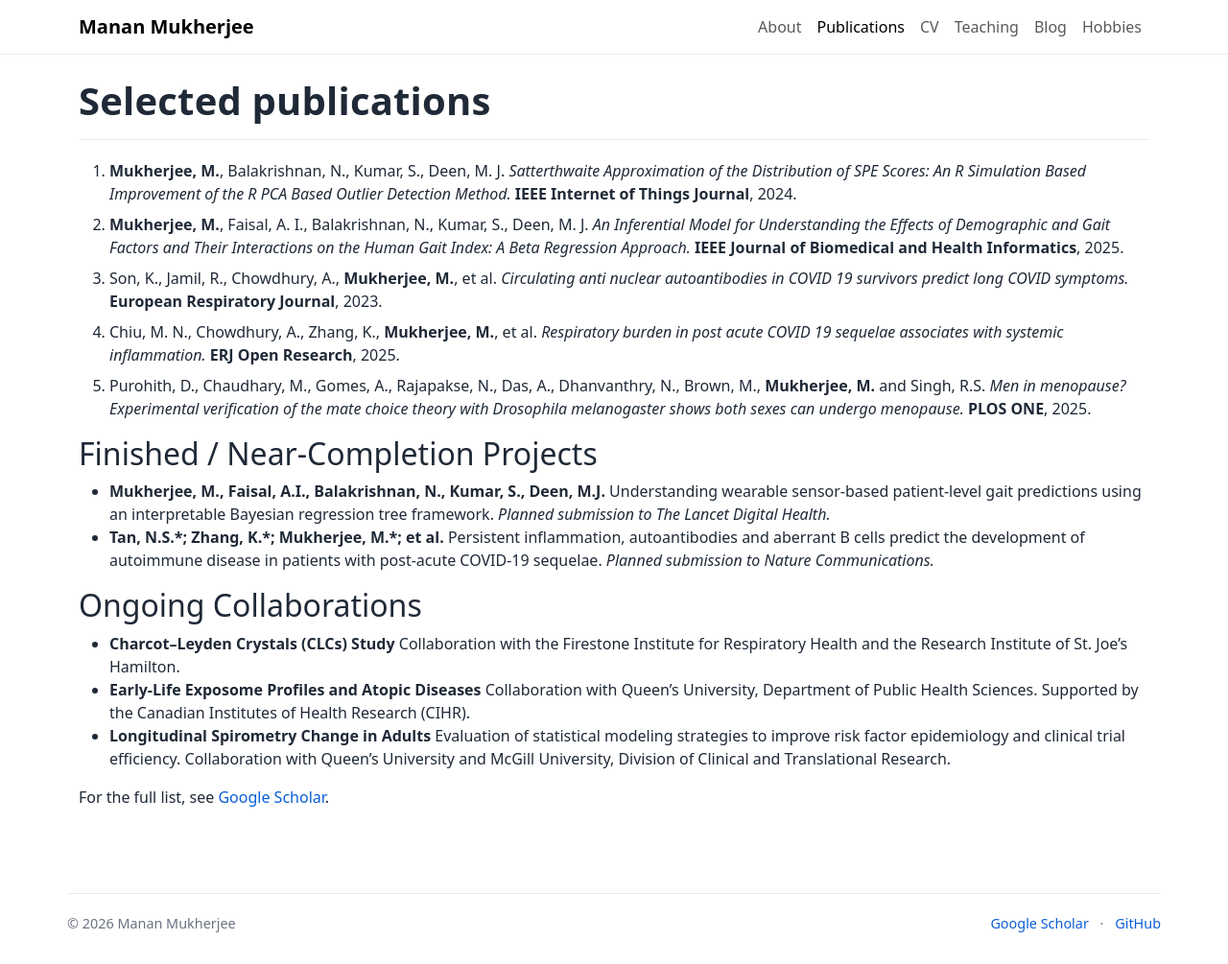
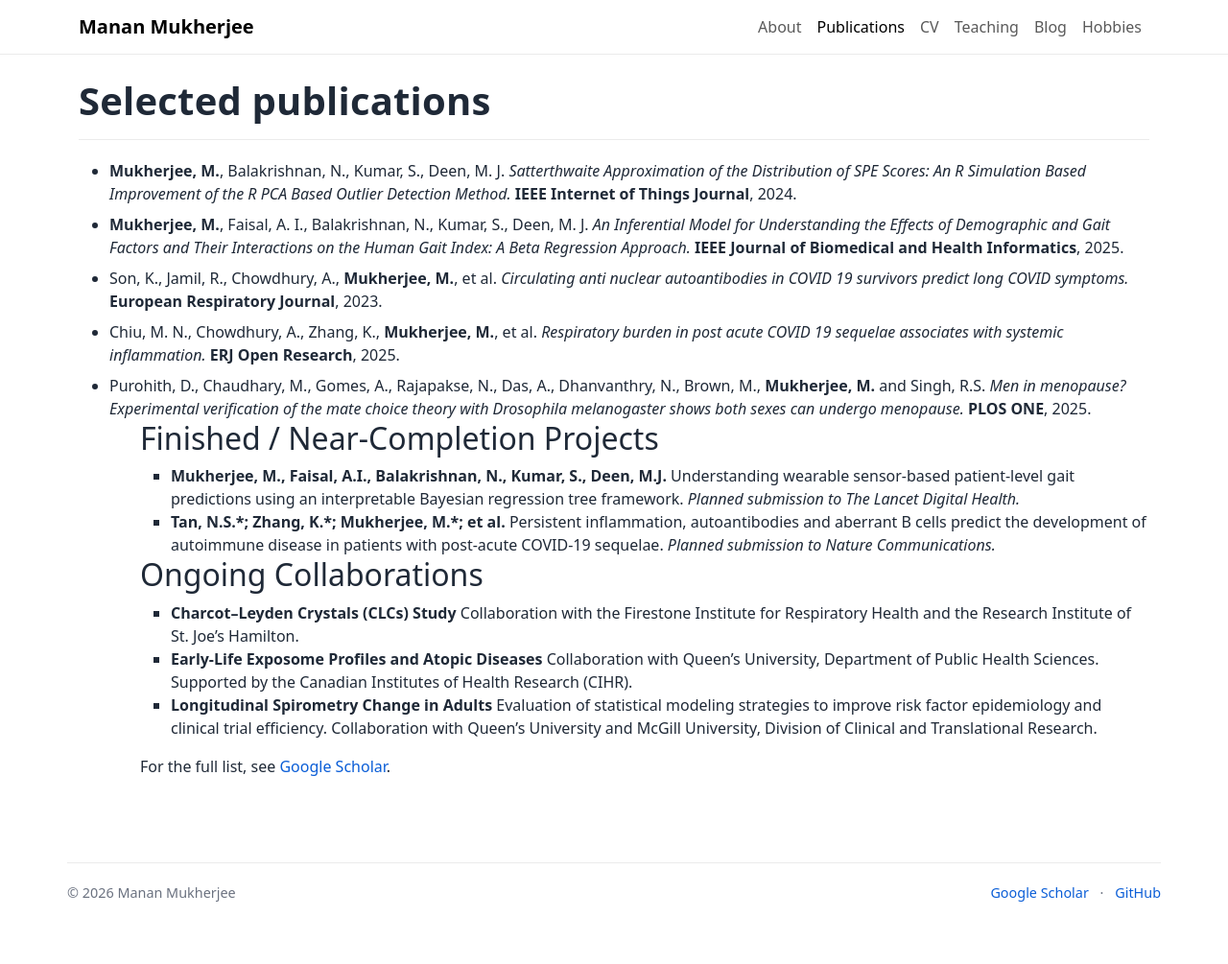
Before and after one commit to Mananmukh/WebDeploy, a Jekyll site: the page built from publications.md, in a window 1280 px wide. Shown: the whole page at 96% size. Built offline with Jekyll 4.4.1, drawn with Linux system fonts in a browser that asks for light colours; after the commit the page ends 973 px from its top, so only the background shows below that.

Commit message:
Update publications.md

```diff
--- a/publications.md
+++ b/publications.md
@@ -7,7 +7,7 @@ permalink: /publications/
 <h1 class="mm-hero-title">Selected publications</h1>
 <div class="mm-rule"></div>
 
-<ol>
+<ul>
   <li>
     <strong>Mukherjee, M.</strong>, Balakrishnan, N., Kumar, S., Deen, M. J.
     <em>Satterthwaite Approximation of the Distribution of SPE Scores: An R Simulation Based Improvement of the R PCA Based Outlier Detection Method.</em>
@@ -35,7 +35,8 @@ permalink: /publications/
     <strong>PLOS ONE</strong>, 2025.
   </li>
 
-</ol>
+<ul>
+
  <h2>Finished / Near-Completion Projects</h2>
 
 <ul>
@@ -50,7 +51,6 @@ permalink: /publications/
     Persistent inflammation, autoantibodies and aberrant B cells predict the development of autoimmune disease in patients with post-acute COVID-19 sequelae.
     <em>Planned submission to Nature Communications.</em>
     <br>
-
   </li>
 </ul>
 
@@ -76,6 +76,7 @@ permalink: /publications/
     Collaboration with Queen’s University and McGill University, Division of Clinical and Translational Research.
   </li>
 </ul>
+
 <p class="mt-3">
 For the full list, see <a href="https://scholar.google.co.in/citations?hl=en&user=iglyGm0AAAAJ">Google Scholar</a>.
 </p>
```
